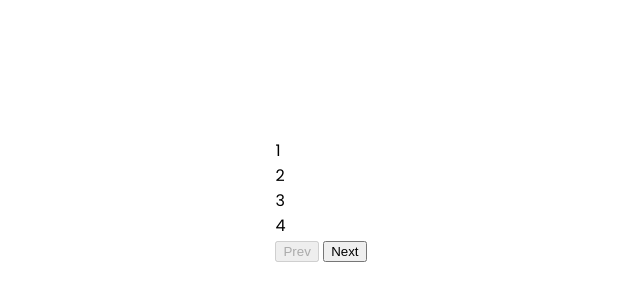
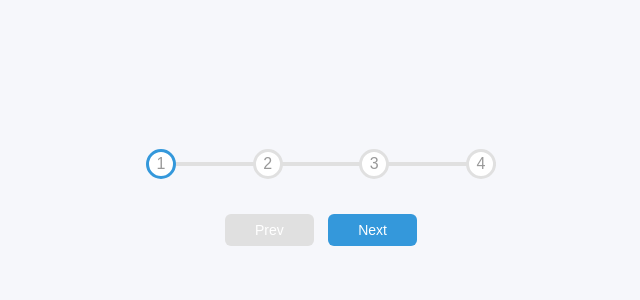
Before and after one commit to SayHelloToKam/progress-steps, a plain HTML site: page index.html in a window 1280 px wide. Shown: the part 200-500 px from the top of the page, without its empty margins (319-959 px from the left). Drawn offline with Linux system fonts and the light colour scheme; a web font is replaced by a local one.

Commit message:
updated styling

```diff
--- a/style.css
+++ b/style.css
@@ -1,16 +1,99 @@
-@import url('https://fonts.googleapis.com/css2?family=Poppins:wght@400;600&display=swap');
+@import url('https://fonts.googleapis.com/css?family=Muli&display=swap');
 
+:root {
+    --line-border-fill: #3498db;
+    --line-border-empty: #e0e0e0;
+}
 * {
     box-sizing: border-box;
 }
 
 body {
-    font-family: 'Poppins', sans-serif;
+    background-color: #f6f7fb;
+    font-family: 'Muli', sans-serif;
     display: flex;
-    flex-direction: column;
     align-items: center;
     justify-content: center;
     height: 100vh;
     overflow: hidden;
     margin: 0;
 }
+
+.container {
+    text-align: center;
+}
+
+.progress-container {
+    display: flex;
+    justify-content:space-between;
+    position: relative;
+    margin-bottom: 30px;
+    max-width: 100%;
+    width: 350px;
+}
+
+.progress-container::before {
+    content: '';
+    background-color: var(--line-border-empty);
+    position: absolute;
+    top: 50%;
+    left: 0;
+    transform: translateY(-50%);
+    height: 4px;
+    width: 100%;
+    z-index: -1;
+}
+
+.progress {
+    background-color: var(--line-border-fill);
+    position: absolute;
+    top: 50%;
+    left: 0;
+    transform: translateY(-50%);
+    height: 4px;
+    width: 0%;
+    z-index: -1;
+    transition: 0.4s ease;
+}
+
+.circle {
+    background-color: #fff;
+    color: #999;
+    border-radius: 50%;
+    height: 30px;
+    width: 30px;
+    display: flex;
+    align-items: center;
+    justify-content: center;
+    border: 3px solid #e0e0e0;
+    transition: .4s ease;
+}
+
+.circle.active {
+    border-color: var(--line-border-fill);
+}
+
+.btn {
+    background-color: var(--line-border-fill);
+    color: #fff;
+    border: 0;
+    border-radius: 6px;
+    cursor: pointer;
+    font-family: inherit;
+    padding: 8px 30px;
+    margin: 5px;
+    font-size: 14px;
+}
+
+.btn:active {
+    transform: scale(0.98);
+}
+
+.btn:focus {
+    outline: 0;
+}
+
+.btn:disabled {
+    background-color: var(--line-border-empty);
+    cursor: not-allowed;
+}
```
